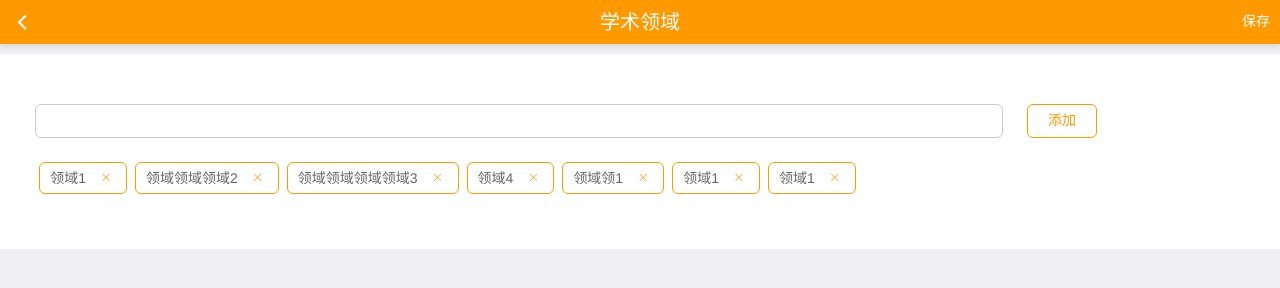
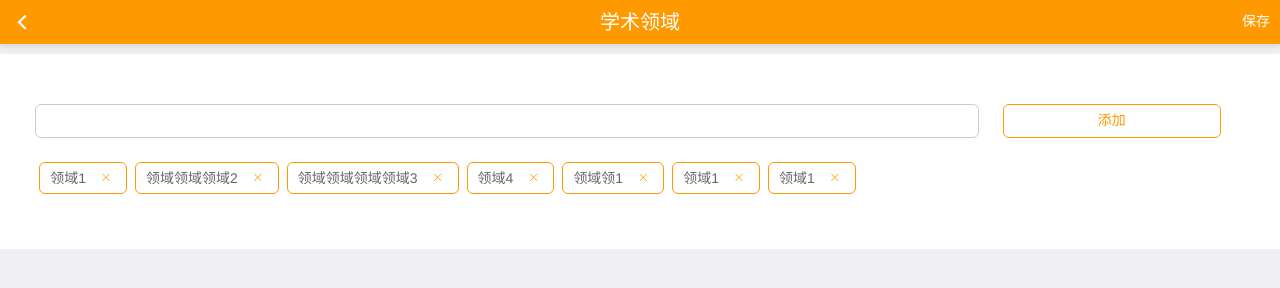
Before and after one commit to lyn7568/plat-mui-app, a plain HTML site: page app/html/updateinfo3.html in a window 1280 px wide. Drawn offline with Linux system fonts and the light colour scheme.

```diff
--- a/app/css/app.css
+++ b/app/css/app.css
@@ -207,8 +207,8 @@
 .addinfobox .addinfobtn{display: block; margin-right:3px; width: 14px;height: 14px; background: url(../images/add.png) center center no-repeat; background-size:100% 100% ;}
 
 
-.addlabel .frmtype{border:1px solid #CCCCCC; border-radius: 6px; margin-right:2%; width: 80%; height: 34px;}
-.addlabel .addlabelbtn{ border-color:#FF9900; color: #FF9900; border-radius: 6px; padding-left:20px; padding-right:20px;}
+.addlabel .frmtype{border:1px solid #CCCCCC; border-radius: 6px; margin-right:2%; width: 78%; height: 34px;}
+.addlabel .addlabelbtn{ border-color:#FF9900; color: #FF9900; border-radius: 6px;  width: 18%;/*padding-left:20px; padding-right:20px;*/}
 .labelarea{ margin: 20px 0;}
 .labelshow{ margin: 0; padding:0;}
 .labelshow li{ list-style: none; padding:4px 10px; margin:4px; border:1px solid #FF9900; border-radius: 6px; float: left; }
```
Also changed, not shown: 4 other files.
